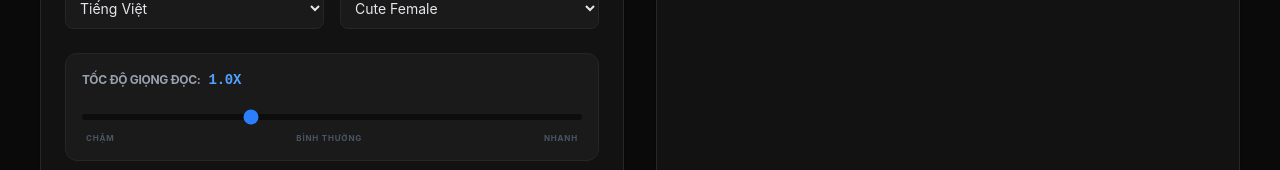
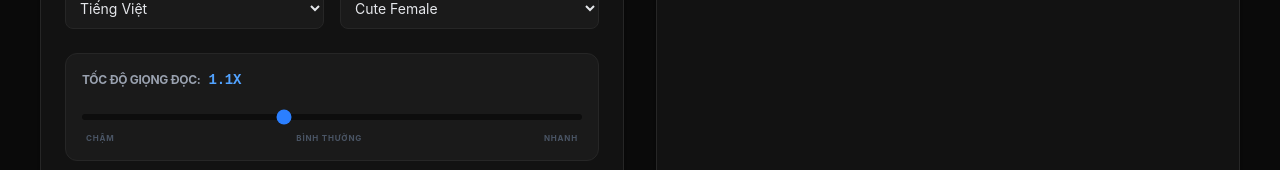
Before and after one commit to jdhdhoang-stack/v, a React (Vite) app: page / in a window 1280 px wide. Shown: the part 251-421 px from the top of the page. Built offline with nearby package versions, Linux system fonts and the light colour scheme; the HTML template or start-up script is replaced by a standard one.

Commit message:
feat: Update default TTS speed and banner image
Increases the default text-to-speech speed to 1.1 for potentially faster audio generation.
Replaces the old GitHub banner image with a new Google AI banner in the README.

```diff
--- a/components/TextToSpeech.tsx
+++ b/components/TextToSpeech.tsx
@@ -29,7 +29,7 @@ export const TextToSpeech: React.FC<{
     const [minCharsToMerge, setMinCharsToMerge] = useState(30);
     const [concurrentThreads, setConcurrentThreads] = useState(10);
     const [requestDelay, setRequestDelay] = useState(100);
-    const [speed, setSpeed] = useState(1.0);
+    const [speed, setSpeed] = useState(1.1);
     const [mergedAudioUrls, setMergedAudioUrls] = useState<Array<{ url: string, startTime: number, isTimed: boolean }>>([]);
     const [shouldProcess, setShouldProcess] = useState(false);
 
```
Also changed, not shown: 1 other file (tests, documents, lock files or other folders).
